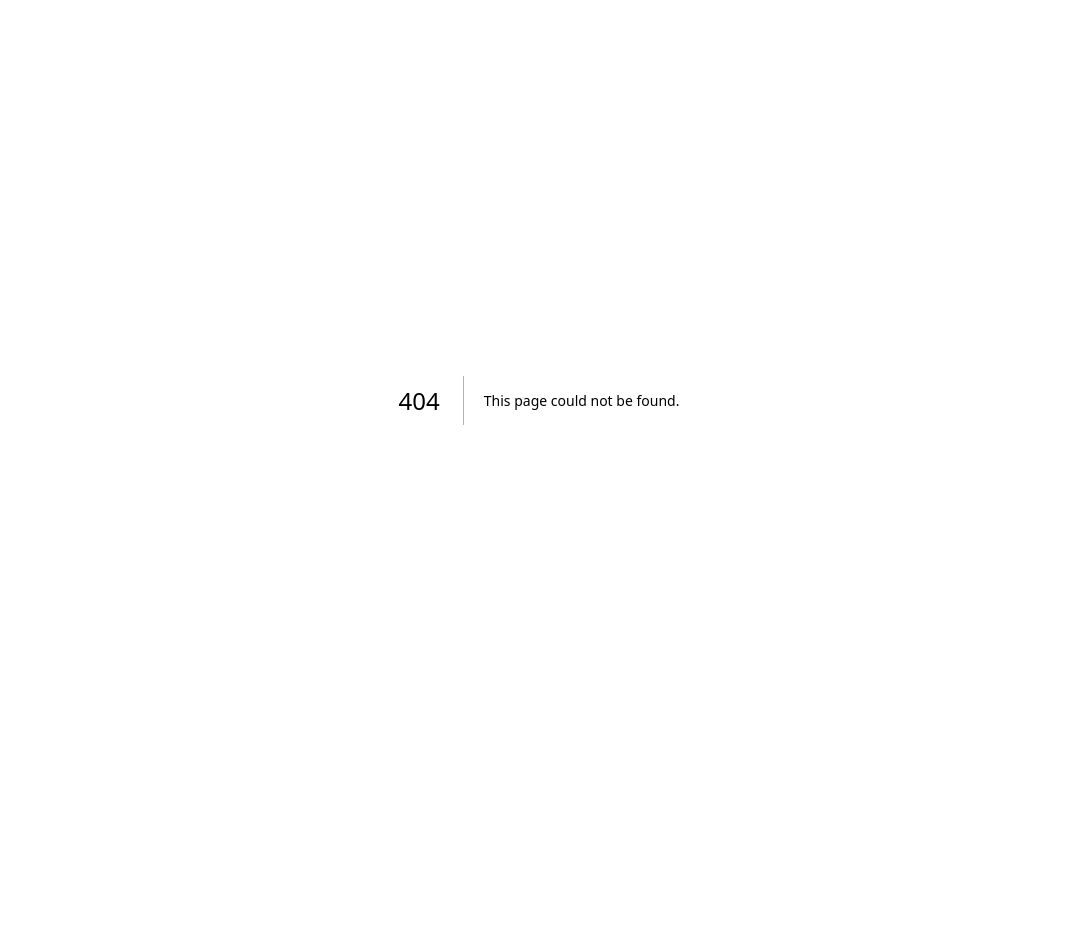
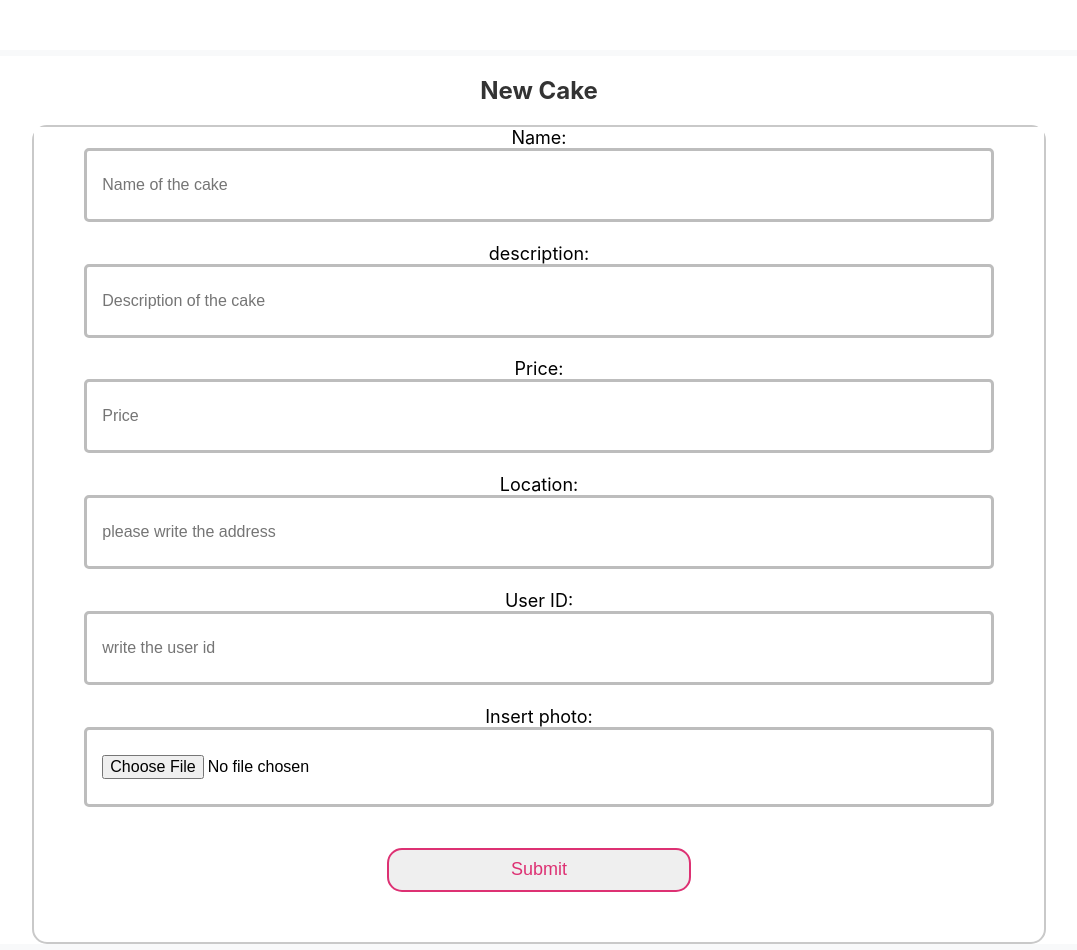
Before and after one commit to NegasiAbe/la-mia-torta1, a Next.js app: page /bakers/new in a window 1280 px wide. Before the commit this address had no page. Shown: the whole page, without its empty margins (101-1178 px from the left). Before the commit the page ends 800 px from the top, so only its background shows below. Built offline with nearby package versions, Linux system fonts and the light colour scheme.

Commit message:
creating new cake form is edited

```diff
--- a/database/migrations/20221205160052-create-cake.js
+++ b/database/migrations/20221205160052-create-cake.js
@@ -24,7 +24,7 @@ module.exports = {
       imageUrl: {
         type: Sequelize.STRING
       },
-      UserID: {
+      UserId: {
         type: Sequelize.INTEGER
       },
       createdAt: {
--- a/database/models/cake.js
+++ b/database/models/cake.js
@@ -20,7 +20,7 @@ const initCake = (sequelize, DataTypes) => {
     price: DataTypes.INTEGER,
     location: DataTypes.STRING,
     imageUrl: DataTypes.STRING,
-    UserID: DataTypes.INTEGER
+    UserId: DataTypes.INTEGER
   }, {
     sequelize,
     modelName: 'Cake',
--- a/database/seeders/20221205163217-Cakes.js
+++ b/database/seeders/20221205163217-Cakes.js
@@ -9,7 +9,7 @@ module.exports = {
       location:'Milano, Italia',
       price:'300',
       imageUrl:'asdasd',
-      UserID: '1',
+      UserId: '1',
       createdAt: new Date(),
       updatedAt: new Date()
      },
@@ -19,7 +19,7 @@ module.exports = {
       location:'Milano, Italia',
       price:'350',
       imageUrl:'asdasdasd',
-      UserID: '2',
+      UserId: '2',
       createdAt: new Date(),
       updatedAt: new Date()
      }], {});
--- a/pages/api/bakers/index.js
+++ b/pages/api/bakers/index.js
@@ -2,10 +2,10 @@ import cakeController from "../../../controllers/cakeController"
 export default async function handler(req, res) {
     if(req.method=="POST"){
     const{ name, description, price, location, imageUrl} = req.body
-        const UserID = 1
+        const UserId = 1
         console.log(name, description, price, location, imageUrl)
     const cake = await cakeController.create({
-        name, description, price, location, imageUrl, UserID
+        name, description, price, location, imageUrl, UserId
     })
 }
     res.status(200).redirect(`/`);
--- /dev/null
+++ b/pages/bakers/new.js
@@ -0,0 +1,66 @@
+
+
+  import styles from '../../styles/NewCake.module.css'
+  import { Input } from 'reactstrap'
+  import { useState } from 'react'
+  export default function NewCake(props) {
+    const cakes = props.cake
+    const [url, setUrl] = useState('')
+    const handlimgUpload = async (event) => {
+      const file = event.target.files[0]
+      const imageForm = new FormData()
+      imageForm.append("file", file)
+      imageForm.append("upload_preset", "rlqse9el")
+      const imgFetch = await fetch("https://api.cloudinary.com/v1_1/dlmrmq1tl/image/upload",
+      {method: "POST", body: imageForm}
+
+      )
+      const res = await imgFetch.json()
+      setUrl(res.secure_url)
+
+    }
+  return (
+    <>
+      <div className={styles.container}>
+        <div className={styles.row}>
+          <div className={styles.card}>
+            <h2 className={styles.cardTitle}> <a href="../new">New Cake</a></h2>
+            <div className={styles.cardBody}>
+            <form method="POST" action="/api/bakers">
+                <div className={styles.formGroup}>
+                  <label htmlFor="title" className={styles.label}>Name:</label><br />
+                  <Input type="text" name='Name' className={styles.formControl} id="Name" placeholder="Name of the cake" />
+                </div>
+                <div className={styles.formGroup}>
+                  <label htmlFor="description" className={styles.label}>description:</label><br />
+                  <Input type="text" name='description' className={styles.formControl} id="description" placeholder="Description of the cake" />
+                </div>
+                <div className={styles.formGroup}>
+                  <label htmlFor="price" className={styles.label}>Price:</label><br />
+                  <Input type="number" name="price" className={styles.formControl} id="price" placeholder="Price" />
+                </div>
+                <div className={styles.formGroup}>
+                  <label htmlFor="location" className={styles.label}>Location:</label><br />
+                  <Input type="text" name="location" className={styles.formControl} id="location" placeholder="please write the address" />
+                </div>
+                <div className={styles.formGroup}>
+                  <label htmlFor="user id" className={styles.label}>User ID:</label><br />
+                  <Input type="number" name="user id" className={styles.formControl} id="user id" placeholder="write the user id" />
+                </div>
+                <div className={styles.formGroup}>
+                  <label htmlFor="imgUploud" className={styles.label}>Insert photo:</label><br />
+                  <input type="file" name="imgUploud" className={styles.formControl} id="imgUploud" onChange={handlimgUpload}/>
+                  <input type="hidden" name='imageUrl' value={url}/>
+                </div>
+                <br />
+                <div lassName={styles.formGroup}>
+                  <input type="submit" className={styles.btn} value="Submit" /><br />
+                </div>
+              </form>
+            </div>
+          </div>
+        </div>
+      </div>
+    </>
+  )
+  }
--- /dev/null
+++ b/styles/NewCake.module.css
@@ -0,0 +1,64 @@
+.container {
+    padding-top: 50px;
+    display: flex;
+    flex-wrap: wrap;
+    width: 100%;
+  }
+  .row {
+    height: atuo;
+    width: 100%;
+    text-align: center;
+  }
+  .cardBody {
+    margin: 0 10%;
+    border: 2px solid #C9C9C9;
+    border-radius: 15px;
+  }
+  .formGroup {
+    background-color: white;
+    transition: 0.5s;
+  }
+  .formGroup label {
+    font-size: large;
+  }
+  .container a {
+    color: #333;
+  }
+  .container a:hover {
+    color: #DD3173;
+    text-decoration: none;
+  }
+  .card {
+    border: 0.40rem solid #F8F9FA;
+    top: 10%;
+  }
+  .formControl {
+    font-size: 1rem;
+    width: 90%;
+    padding: 20px;
+    padding: 25px 15px;
+    margin-bottom: 1.3rem;
+    border: 3px solid #BDBDBD;
+    border-radius: 5px;
+  }
+  .formControl:focus {
+    border: 3px solid #DD3173;
+    outline: 0;
+    box-shadow: none;
+  }
+  .btn {
+    color: #DD3173;
+    font-size: large;
+    width: 30%;
+    padding: 0.6rem 1.2rem;
+    border: 2px solid #DD3173;
+    border-radius: 15px;
+    margin-bottom: 5%;
+  }
+  .btn:hover {
+    color: white;
+    font-size: large;
+    background-color: #DD3173;
+    border-color: #DF8C96;
+    transition: .3s;
+  }
```
Also changed, not shown: pages/baker/new.js (deleted, +0 -19 lines), pages/bakers/index.js (added), pages/bakers/orders.js (added).
